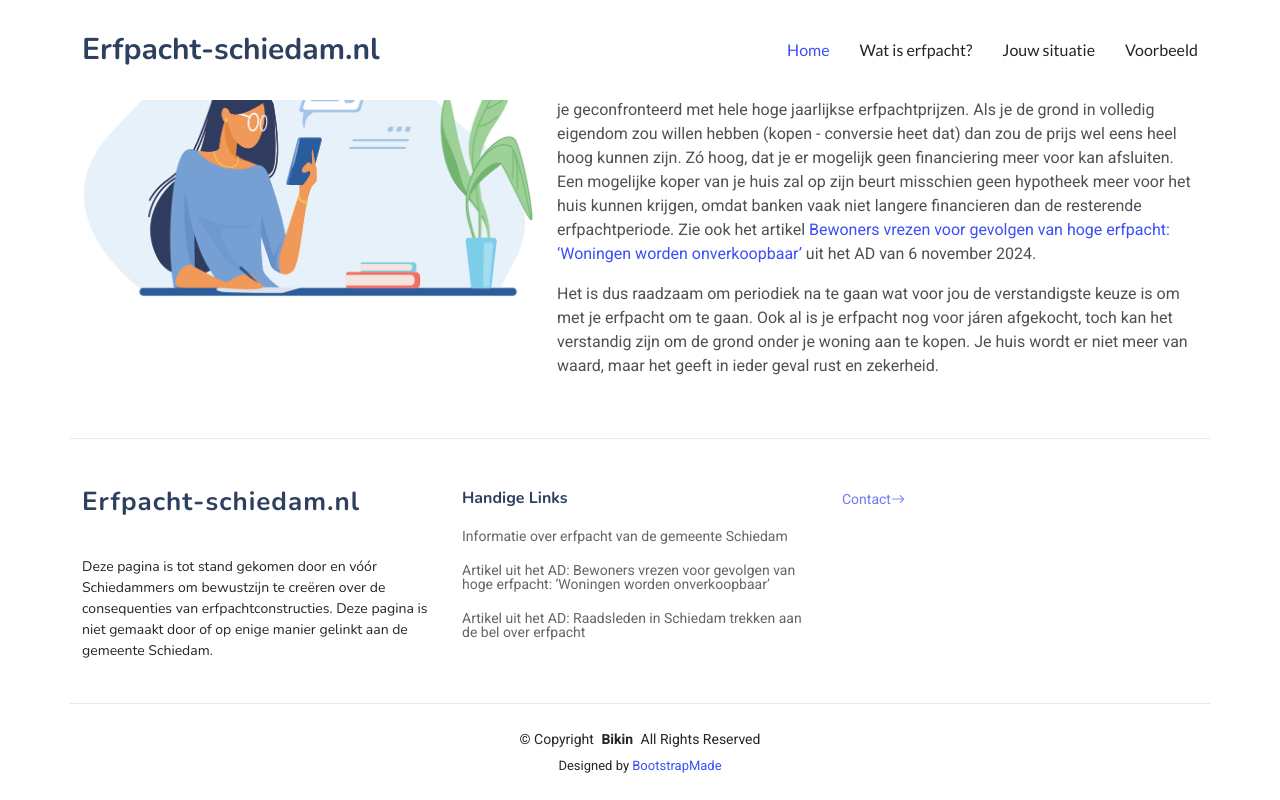
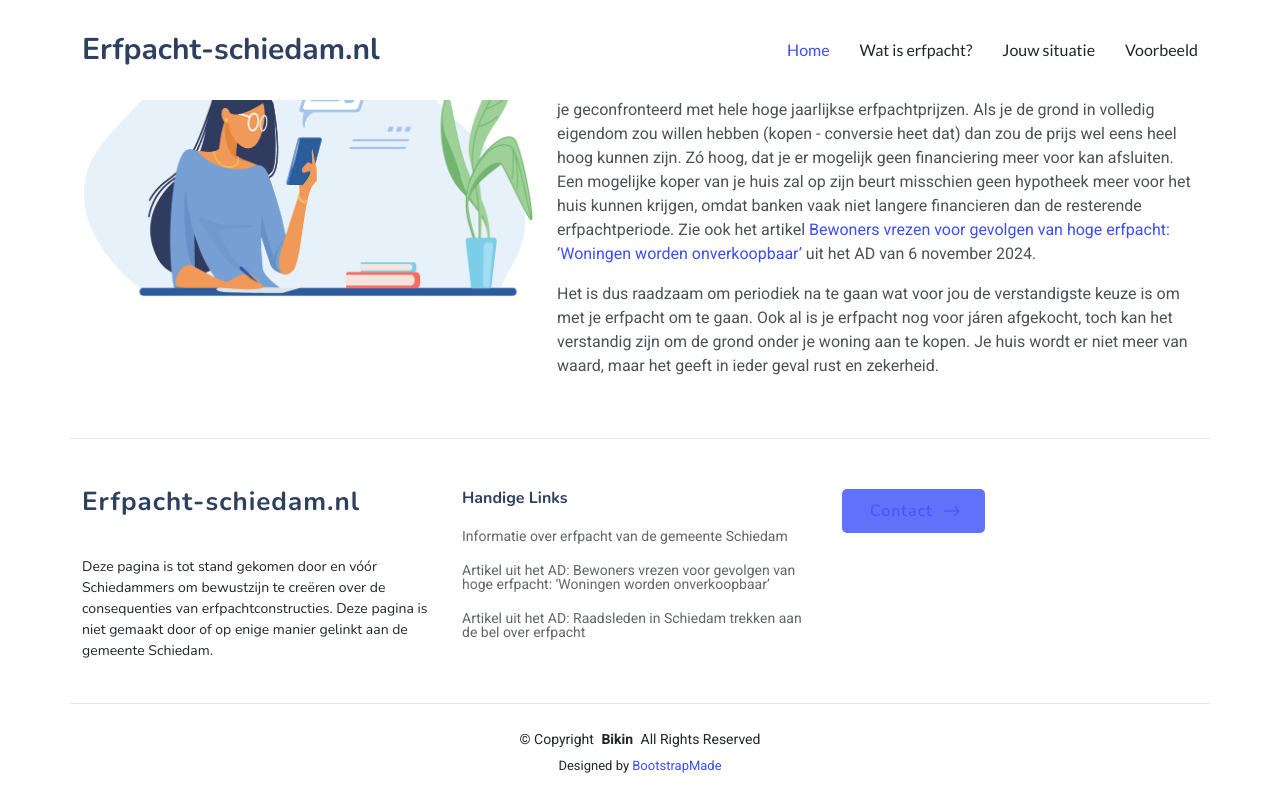
Before and after one commit to ribakker/ribakker.github.io, a plain HTML site: page index.html in a window 1280 px wide. In both pictures the pointer is over the link "Contact". Shown: the part 3631-4431 px from the top of the page. Drawn offline with nearby package versions, Linux system fonts and the light colour scheme.

Commit message:
Update main.css

```diff
--- a/assets/css/main.css
+++ b/assets/css/main.css
@@ -957,7 +957,7 @@ section,
   color: var(--accent-color);
 }
 
-.about .read-more {
+.read-more {
   background: var(--accent-color);
   color: var(--contrast-color);
   font-family: var(--heading-font);
@@ -972,18 +972,18 @@ section,
   justify-content: center;
 }
 
-.about .read-more i {
+.read-more i {
   font-size: 18px;
   margin-left: 5px;
   line-height: 0;
   transition: 0.3s;
 }
 
-.about .read-more:hover {
+.read-more:hover {
   background: color-mix(in srgb, var(--accent-color), transparent 20%);
 }
 
-.about .read-more:hover i {
+.read-more:hover i {
   transform: translate(5px, 0);
 }
 
```
